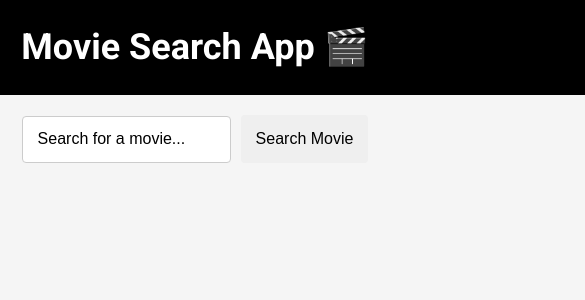
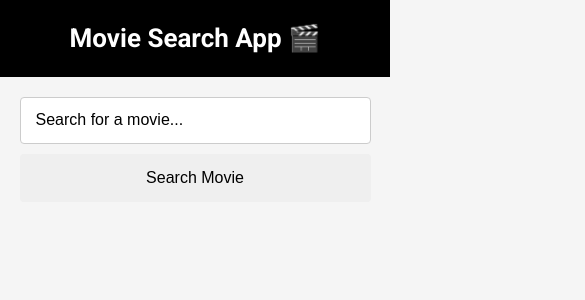
Before and after one commit to oeprxc/movie-search-app, a React (Vite) app: page / in a window 390 px wide. Shown: the top 300 px of the page, 585 px wide, since content can reach past the window. Built offline with nearby package versions, Linux system fonts and the light colour scheme.

Commit message:
I completed my mobile responsive design

```diff
--- a/src/App.css
+++ b/src/App.css
@@ -26,10 +26,10 @@
  .container {
   display: flex;
   justify-content: center;
+  /* width: 100%; */
  }
 
  .card {
     /* border: 1px solid black; */
   width: 100%;
- min-width: 100vh;
  }
--- /dev/null
+++ b/src/Components/Header.css
@@ -0,0 +1,5 @@
+ @media only screen and (max-width: 768px) {
+    #header {
+       font-size: 2.6rem;
+    }
+ }
--- a/src/Components/Header.jsx
+++ b/src/Components/Header.jsx
@@ -1,7 +1,9 @@
+ import './Header.css'
+
 const Header = () => {
   return (
     <>
-      <h1
+      <h1 id="header"
         style={{
           textAlign: "center",
           padding: "1.5rem",
--- a/src/Components/SearchBar.css
+++ b/src/Components/SearchBar.css
@@ -37,7 +37,7 @@
 
 .movieContainer {
  display: grid;
- grid-template-columns: repeat(4, 1fr);
+ grid-template-columns: repeat(4,  1fr);
   gap: 2rem;
   margin: 3rem 2rem;
 }
@@ -51,17 +51,17 @@
     transform 0.2s ease,
     box-shadow 0.2s ease;
   cursor: pointer;
+    box-shadow: 0px 4px 12px rgba(0, 0, 0, 0.2);
 }
 
 .movieCard:hover {
   transform: translateY(-5px);
-  box-shadow: 0px 4px 12px rgba(0, 0, 0, 0.2);
 }
 
 .movieCard img {
   width: 100%;
   height: 350px;
-  max-width: 100%;
+  /* max-width: 100%; */
   border-radius: 0.4rem;
   object-fit: cover;
 }
@@ -88,8 +88,32 @@
 
 /* Media query */
 @media only screen and (max-width: 768px) {
-    .movieContainer {
-        grid-template-columns: repeat(2, 1fr);
-        margin: 2rem 1rem;
-    }
+   .movieContainer {
+ display: grid;
+  grid-template-columns: repeat(2,  1fr);
+  gap: 1.5rem;
+  margin: 2.5rem 1.5rem;
 }
+
+.movieCard img {
+  height: 250px;
+  /* max-width: 100%; */
+}
+
+ .searchSection form {
+    display: flex;
+    flex-direction: column;
+    width: 90%;
+ }
+
+ #searchMovie {
+    width: 100%;
+    margin-right: 0;
+    margin-bottom: 1rem;
+ }
+
+ #btn {
+    width: 100%;
+ }
+
+}
```
